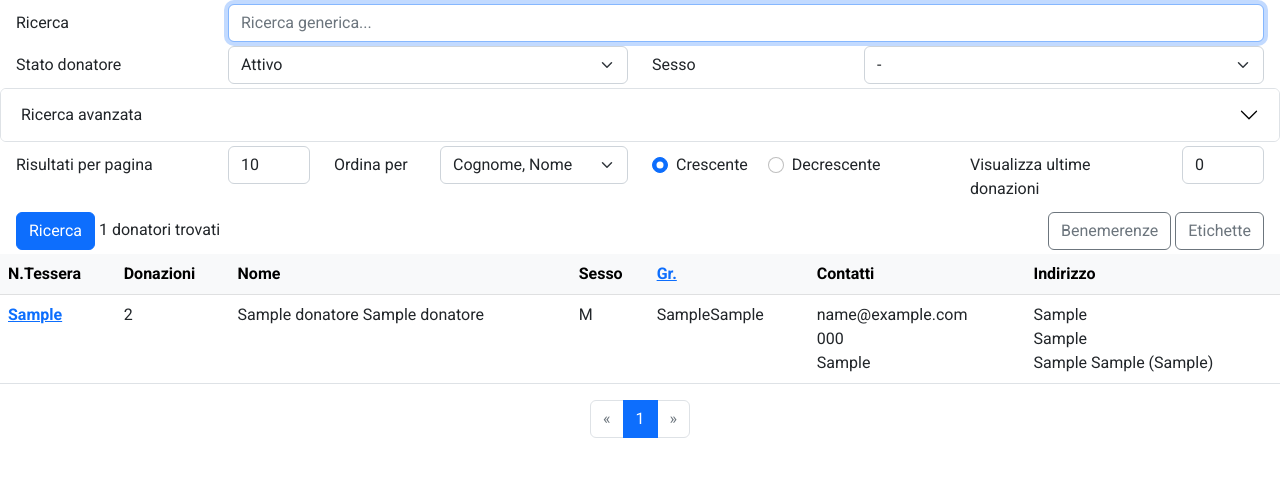
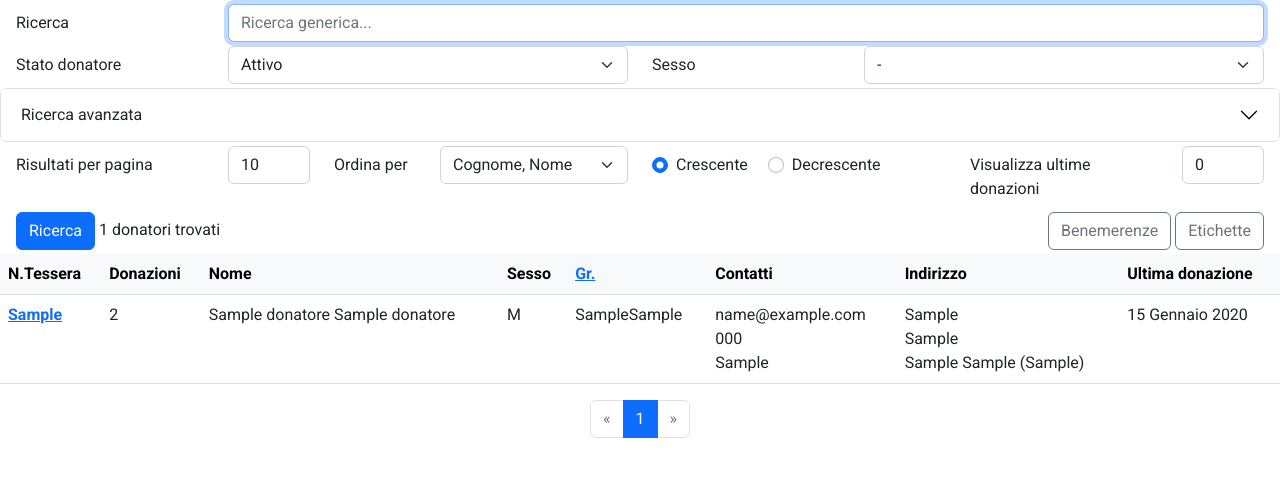
Before and after one commit to dennybiasiolli/gestione-donatori, a Django app: page /donatori/ in a window 1280 px wide. Shown: the part 60-537 px from the top of the page. Run offline with Django 4.2, Linux system fonts and the light colour scheme; a user stored in the database is signed in; data comes from the database, SQL or seed files in the repository; tables that the repository leaves empty hold one stand-in row (values such as "Sample post").

Commit message:
avis: improving sorting options

```diff
--- a/avis/templates/avis/donatore_list.html
+++ b/avis/templates/avis/donatore_list.html
@@ -185,8 +185,9 @@
                 <option value="gruppo_sanguigno,rh"{% if order_by == 'gruppo_sanguigno,rh' %} selected{% endif %}>Gruppo Sanguigno</option>
                 <option value="comune"{% if order_by == 'comune' %} selected{% endif %}>Comune</option>
                 <option value="sesso"{% if order_by == 'sesso' %} selected{% endif %}>Sesso</option>
-                <option value="num_donazioni"{% if order_by == 'num_donazioni' %} selected{% endif %}>Donazioni registrate</option>
-                <option value="tot_donazioni"{% if order_by == 'tot_donazioni' %} selected{% endif %}>Donazioni totali (incluse pregresse)</option>
+                <option value="num_donazioni,tot_donazioni"{% if order_by == 'num_donazioni,tot_donazioni' %} selected{% endif %}>Donazioni registrate</option>
+                <option value="tot_donazioni,num_donazioni"{% if order_by == 'tot_donazioni,num_donazioni' %} selected{% endif %}>Donazioni totali (incluse pregresse)</option>
+                <option value="ultima_donazione"{% if order_by == 'ultima_donazione' %} selected{% endif %}>Data ultima donazione</option>
             </select>
         </div>
         <div class="col-md-3 col-form-label">
@@ -241,6 +242,7 @@
             <!-- {% if show_n_donazioni > 0 %}
             <th scope="col">Ultime {{ show_n_donazioni }} donazioni</th>
             {% endif %} -->
+            <th scope="col">Ultima donazione</th>
         </tr>
     </thead>
     <tbody>
@@ -294,6 +296,11 @@
                 {% endfor %}
             </td>
             {% endif %} -->
+            <td>
+                {% if donatore.ultima_donazione %}
+                {{ donatore.ultima_donazione }}
+                {% endif %}
+            </td>
         </tr>
         {% if show_n_donazioni > 0 %}
         <tr style="page-break-inside:avoid; page-break-before:avoid;">
--- a/avis/views.py
+++ b/avis/views.py
@@ -1,7 +1,7 @@
 import datetime
 
 from django.contrib.auth.decorators import user_passes_test
-from django.db.models import Count, F, Prefetch, Q
+from django.db.models import Count, F, Max, Prefetch, Q
 from django.shortcuts import render
 from django.utils.decorators import method_decorator
 from django.views.decorators.http import require_GET
@@ -179,6 +179,7 @@ class DonatoreListView(ListView):
         qs = qs.annotate(
             num_donazioni=Count('donazioni'),
             tot_donazioni=Count('donazioni') + F('donazioni_pregresse'),
+            ultima_donazione=Max('donazioni__data_donazione'),
         )
         qs = qs.order_by(*order_by)
 
```
